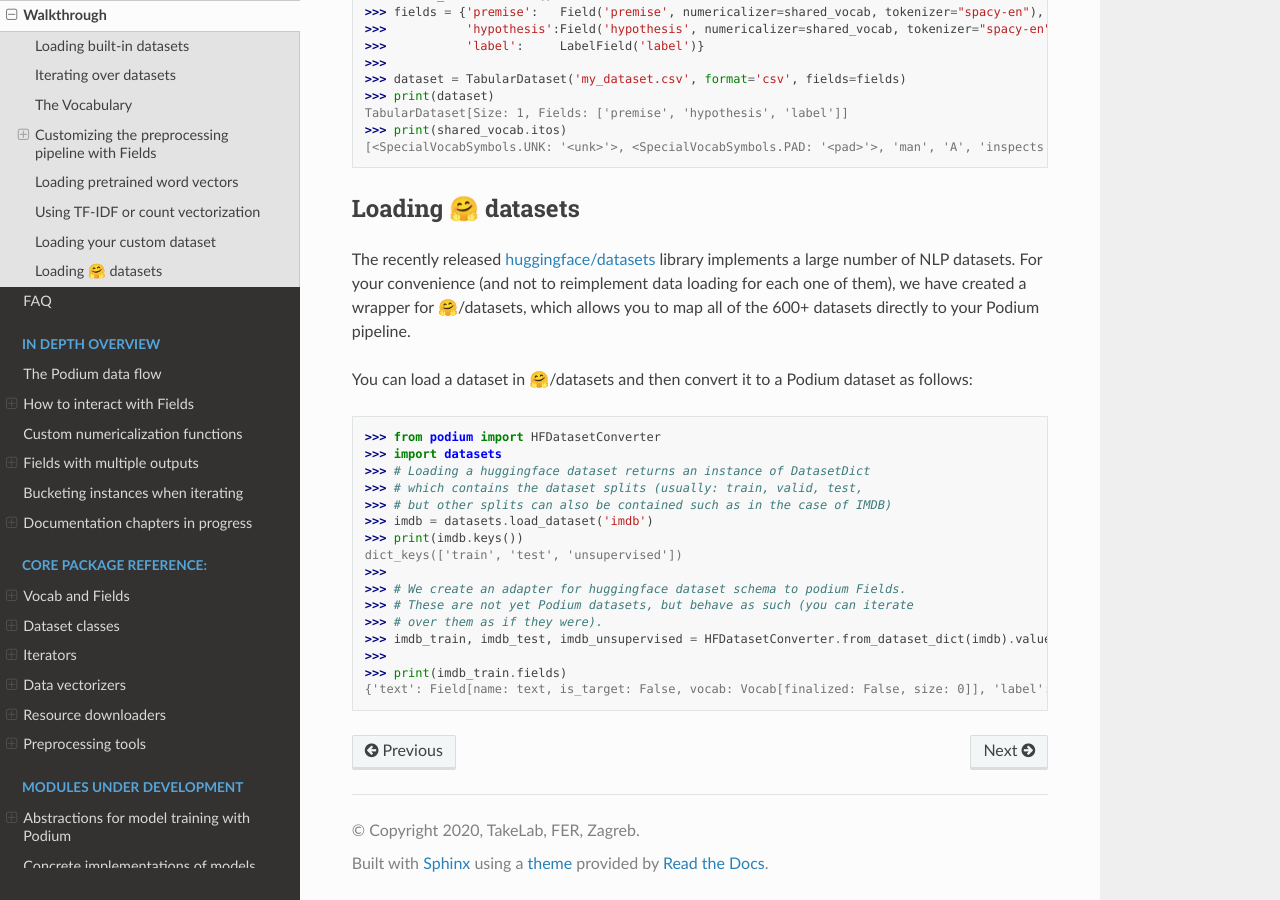
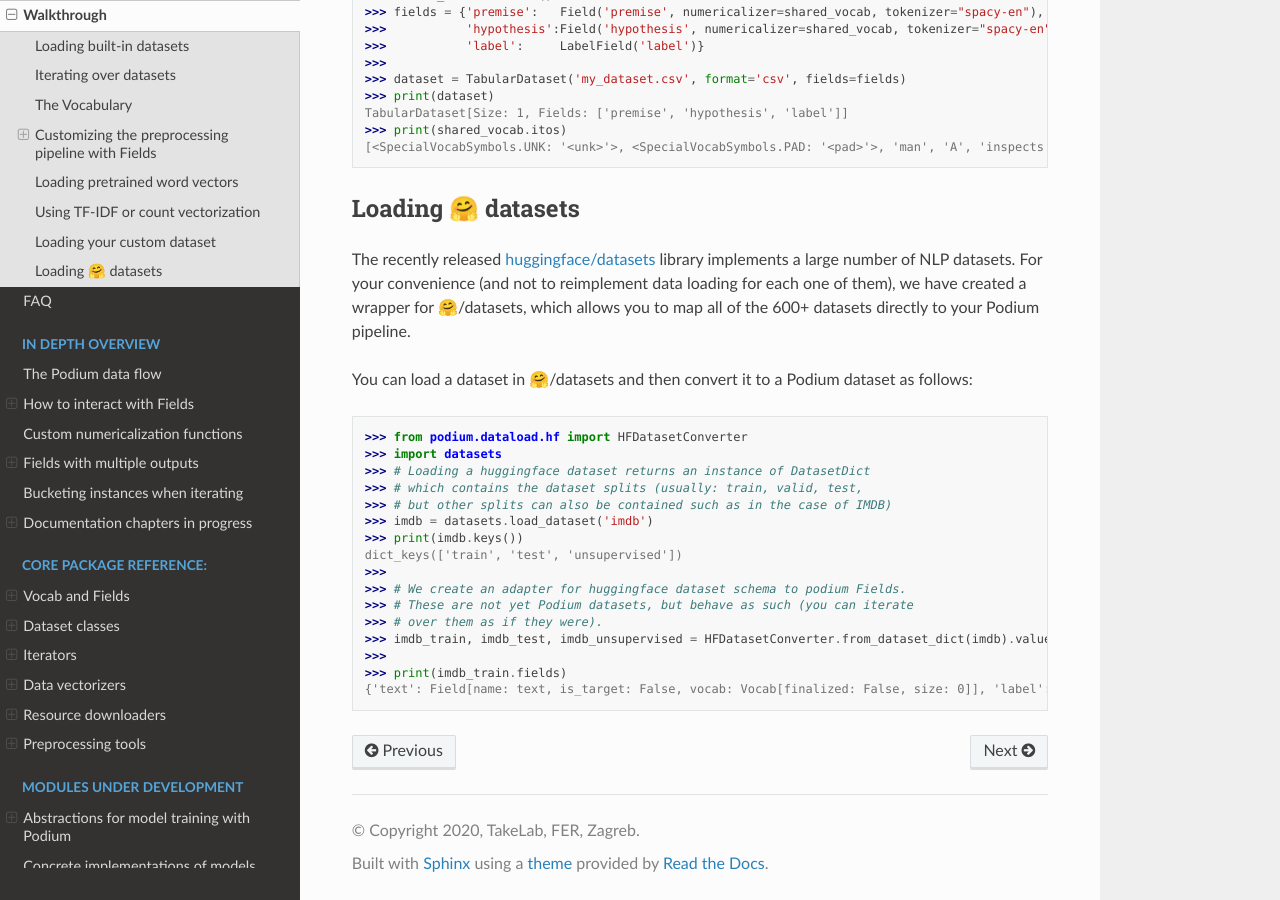
Before and after one commit to TakeLab/podium, a Sphinx documentation site: the page built from docs/source/walkthrough.rst, in a window 1280 px wide and 900 px high, scrolled down 7004 px. Built offline with Sphinx 7.4.7 and the Read the Docs theme 2.0.0, drawn with Linux system fonts in a browser that asks for light colours.

Commit message:
Fix import

```diff
--- a/docs/source/walkthrough.rst
+++ b/docs/source/walkthrough.rst
@@ -260,7 +260,7 @@ You can load a dataset in 🤗/datasets and then convert it to a Podium dataset
 
 .. code-block:: python
 
-  >>> from podium import HFDatasetConverter
+  >>> from podium.dataload.hf import HFDatasetConverter
   >>> import datasets
   >>> # Loading a huggingface dataset returns an instance of DatasetDict
   >>> # which contains the dataset splits (usually: train, valid, test,
```
